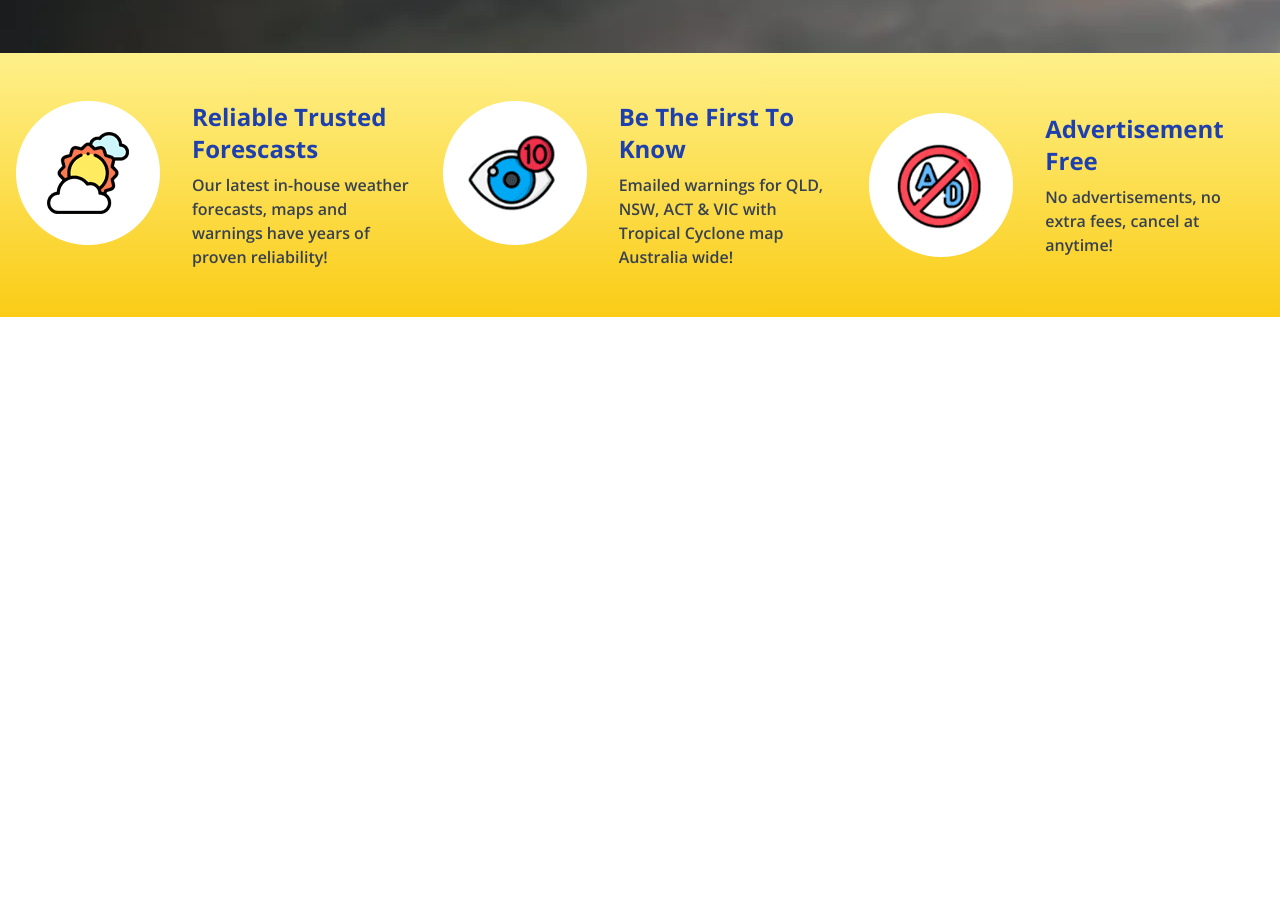
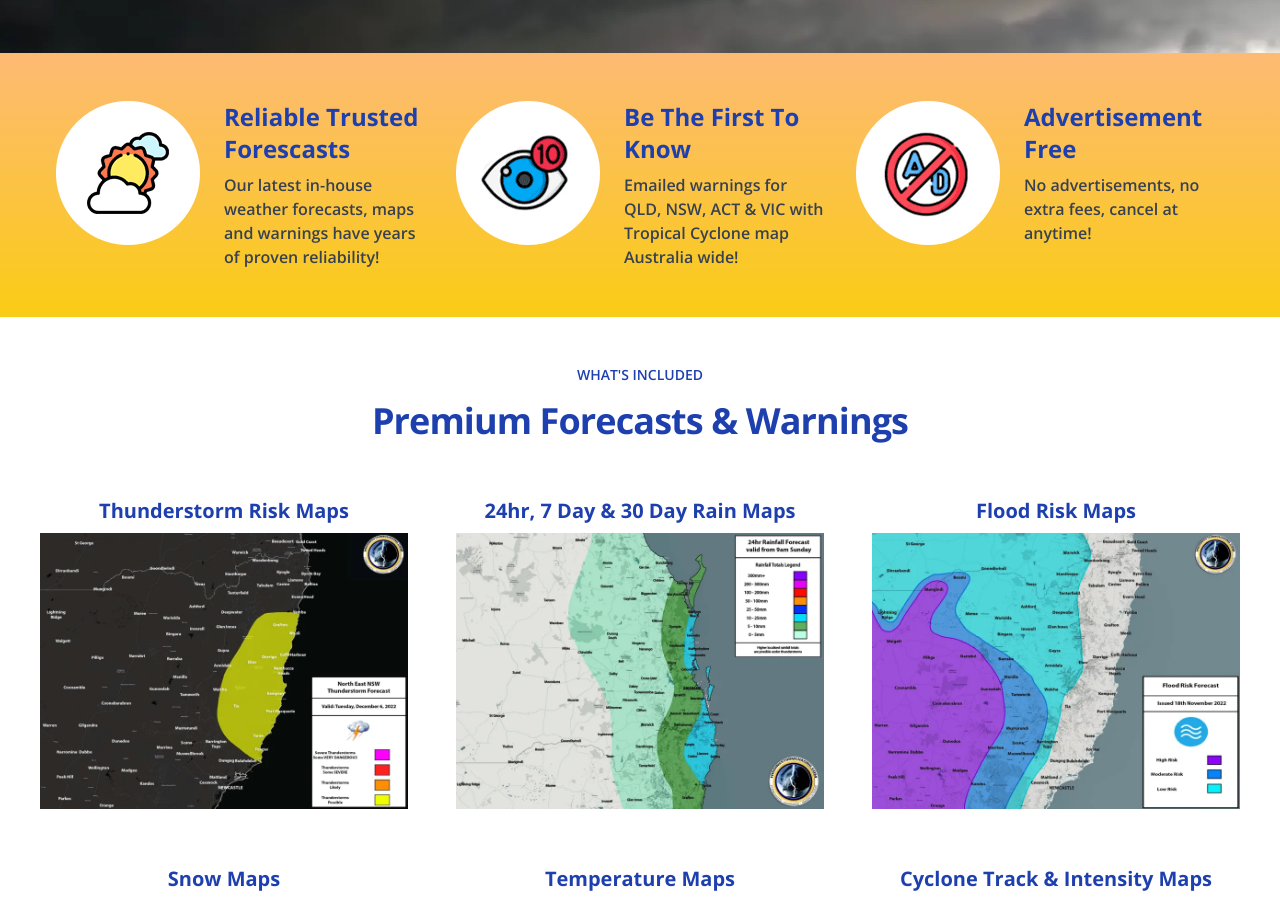
Before and after one commit to Crazyskip/higgins-clone, an Astro site: page / in a window 1280 px wide. Shown: the part 472-1370 px from the top of the page. Before the commit the page ends 800 px from the top, so only its background shows below. Built offline with nearby package versions, Linux system fonts and the light colour scheme; Astro itself is replaced by a stand-in of ours.

Commit message:
Add whats included section

```diff
--- a/src/components/Home/Hero.astro
+++ b/src/components/Home/Hero.astro
@@ -59,6 +59,7 @@ import logo from "../../assets/images/higgins_logo.webp";
   .hero {
     background: url("/images/clouds-hero.webp");
     background-position: bottom;
+    background-size: cover;
   }
 
   .subscribe {
--- a/src/pages/index.astro
+++ b/src/pages/index.astro
@@ -7,6 +7,12 @@ import Layout from "../layouts/Layout.astro";
 import forecastIcon from "../assets/images/forecast_icon.webp";
 import noAddsIcon from "../assets/images/noadds_icon.webp";
 import notifyIcon from "../assets/images/notify_icon.webp";
+
+import stormMap from "../assets/images/storm_map.webp";
+import rainMap from "../assets/images/rain_map.webp";
+import floodMap from "../assets/images/flood_map.webp";
+import snowMap from "../assets/images/snow_map.webp";
+import cycloneMap from "../assets/images/cyclone_map.webp";
 
 const details = [
   {
@@ -27,19 +33,29 @@ const details = [
     image: noAddsIcon,
   },
 ];
+
+const maps = [
+  { title: "Thunderstorm Risk Maps", image: stormMap },
+  { title: "24hr, 7 Day & 30 Day Rain Maps", image: rainMap },
+  { title: "Flood Risk Maps", image: floodMap },
+  { title: "Snow Maps", image: snowMap },
+  { title: "Temperature Maps", image: rainMap },
+  { title: "Cyclone Track & Intensity Maps", image: cycloneMap },
+];
 ---
 
 <Layout title="Welcome to Astro.">
   <Hero />
 
+  <!-- Details -->
   <section
-    class="flex flex-col items-center bg-gradient-to-b from-yellow-200 to-yellow-400 py-12 xl:flex-row"
+    class="flex flex-col items-center bg-gradient-to-b from-orange-300 to-yellow-400 py-12 px-6 lg:px-10 xl:flex-row xl:items-start"
   >
     {
       details.map((detail) => (
-        <div class="my-4 mx-16 flex w-full flex-col items-center px-4 text-center md:flex-row md:text-start xl:m-0 xl:w-1/3 xl:items-start">
+        <div class="my-4 flex w-full flex-col items-center text-center md:flex-row md:text-start xl:m-0 xl:w-1/3 xl:items-start xl:px-4">
           <Image src={detail.image} alt={detail.title} width={144} />
-          <div class="my-4 ml-8 xl:my-0">
+          <div class="my-4 md:ml-6 xl:my-0">
             <h4 class="mb-2 text-3xl font-bold text-blue-800 xl:text-2xl">
               {detail.title}
             </h4>
@@ -49,4 +65,26 @@ const details = [
       ))
     }
   </section>
+
+  <!-- What's Included -->
+  <section
+    class="my-10 flex flex-wrap justify-center px-8 text-center text-blue-800 md:px-2 lg:px-4"
+  >
+    <div class="mb-4 flex flex-col">
+      <span class="my-2 text-sm font-semibold uppercase">What's Included</span>
+      <h4 class="my-2 text-4xl font-bold tracking-tight">
+        Premium Forecasts & Warnings
+      </h4>
+    </div>
+    <div class="flex flex-wrap">
+      {
+        maps.map((map) => (
+          <div class="my-6 md:w-1/2 md:px-4 lg:px-6 xl:w-1/3">
+            <h4 class="my-2 text-2xl font-bold md:text-xl">{map.title}</h4>
+            <Image src={map.image} alt={map.title} width={800} />
+          </div>
+        ))
+      }
+    </div>
+  </section>
 </Layout>
```
Also changed, not shown: src/assets/images/cyclone_map.webp (added), src/assets/images/flood_map.webp (added), src/assets/images/rain_map.webp (added), src/assets/images/snow_map.webp (added), src/assets/images/storm_map.webp (added).
